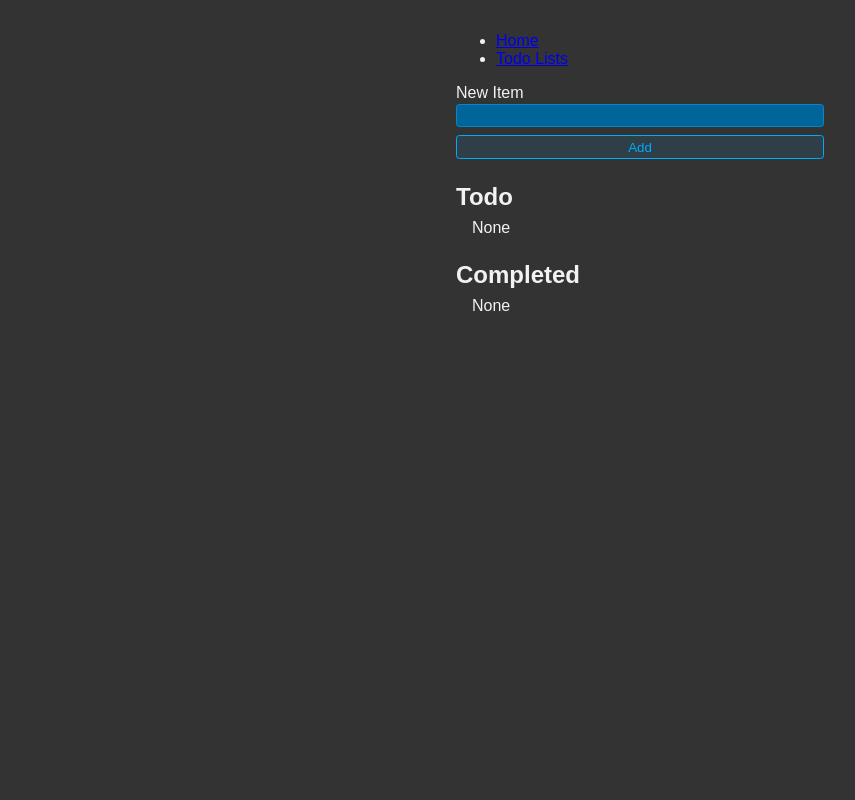
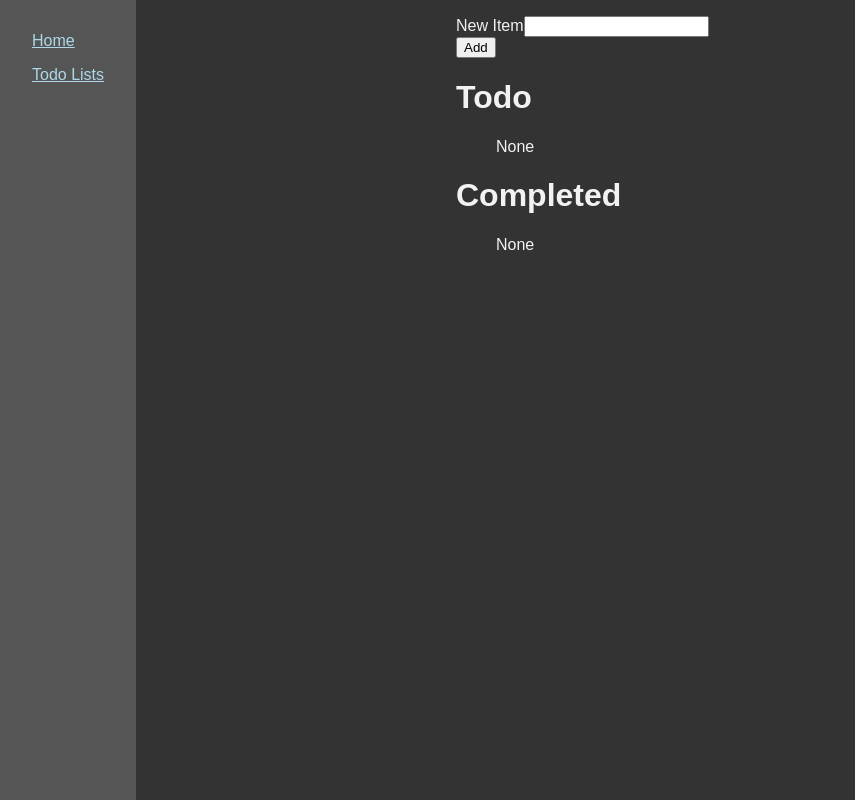
Before and after one commit to keeganjw/todolist, a React (Vite) app: page /todos in a window 1280 px wide. Shown: the whole page, without its empty margins (0-855 px from the left). Built offline with nearby package versions, Linux system fonts and the light colour scheme.

Commit message:
App rename and layout changes

```diff
--- a/index.html
+++ b/index.html
@@ -1,10 +1,10 @@
-<!doctype html>
+<!DOCTYPE html>
 <html lang="en">
 	<head>
 		<meta charset="UTF-8" />
 		<link rel="icon" type="image/svg+xml" href="/vite.svg" />
 		<meta name="viewport" content="width=device-width, initial-scale=1.0" />
-    <title>Todo App</title>
+		<title>Tenor</title>
 	</head>
 	<body>
 		<div id="root"></div>
--- a/package.json
+++ b/package.json
@@ -1,5 +1,5 @@
 {
-	"name": "todolist",
+	"name": "tenor-app",
 	"private": true,
 	"version": "0.0.0",
 	"type": "module",
--- a/src/App.css
+++ b/src/App.css
@@ -11,130 +11,26 @@ body {
 	margin: 0 auto;
 }
 
-.new-item-form {
-	display: flex;
-	flex-direction: column;
-	gap: 0.5rem;
+a {
+	color: lightblue;
 }
 
-.form-row {
-	display: flex;
-	flex-direction: column;
-	gap: 0.1rem;
+nav {
+	background-color: #555;
+	padding: 1rem 2rem;
+	position: absolute;
+	left: 0;
+	top: 0;
+	bottom: 0;
 }
 
-.btn {
-	background: hsl(200, 100%, 50%, 0.1);
-	border: 1px solid hsl(200, 100%, 50%);
-	color: hsl(200, 100%, 50%);
-	padding: 0.25em 0.5em;
-	border-radius: 0.25em;
-	cursor: pointer;
-	outline: none;
+nav ul {
+	padding: 0px;
+	padding: 0px;
 }
 
-.btn:hover,
-.btn:focus-visible {
-	background: hsl(200, 100%, 50%, 0.2);
+nav ul li {
+	list-style: none;
+	padding: 0 0 1rem 0;
+	margin: 0px;
 }
-
-.btn.btn-danger {
-	background: hsl(0, 100%, 40%, 0.1);
-	border: 1px solid hsl(0, 100%, 40%);
-	color: hsl(0, 100%, 40%);
-}
-
-.btn.btn-danger:hover,
-.btn.btn-danger:focus-visible {
-	background: hsl(0, 100%, 40%, 0.2);
-}
-
-.new-item-form input {
-	outline: none;
-	border: 1px solid hsl(200, 100%, 40%);
-	background: hsl(200, 100%, 30%);
-	border-radius: 0.25em;
-	padding: 0.25em 0.5em;
-	color: hsl(200, 100%, 90%);
-}
-
-.new-item-form input:focus {
-	border: 1px solid hsl(200, 100%, 70%);
-}
-
-.header {
-	font-size: 1.5rem;
-	margin-top: 1.5rem;
-	margin-bottom: 0.5rem;
-}
-
-.list {
-	margin: 0;
-	padding: 0;
-	margin-left: 1rem;
-	list-style: none;
-}
-
-.list li:has(input:checked) label {
-	color: hsl(200, 20%, 40%);
-}
-
-.list {
-	display: flex;
-	flex-direction: column;
-	gap: 0.3rem;
-}
-
-.list li {
-	display: flex;
-	gap: 0.5rem;
-	align-items: center;
-}
-
-.list li label {
-	display: flex;
-	gap: 0.25rem;
-	cursor: pointer;
-	align-items: center;
-}
-
-.list li:has(input:focus-visible) label {
-	outline: 1px solid hsl(200, 100%, 50%);
-}
-
-.list li input {
-	outline: none;
-	width: 0;
-	height: 0;
-	appearance: none;
-	pointer-events: none;
-	position: absolute;
-}
-
-.list li label::before {
-	content: "";
-	display: block;
-	width: 0.9rem;
-	height: 0.9rem;
-	background: hsl(200, 100%, 90%);
-	border-radius: 0.25em;
-	display: flex;
-	justify-content: center;
-	align-items: center;
-}
-
-.list li label:hover::before {
-	background: hsl(200, 100%, 80%);
-}
-
-.list li:has(input:checked) label::before {
-	content: "✔";
-	background: hsl(200, 100%, 40%);
-	color: hsl(200, 100%, 90%);
-	font-size: 0.75rem;
-	font-weight: bold;
-}
-
-.list li:has(input:checked) label:hover::before {
-	background: hsl(200, 100%, 30%);
-}
```
Also changed, not shown: 1 other file (tests, documents, lock files or other folders). Lines whose indentation alone changed are shown as unchanged.
